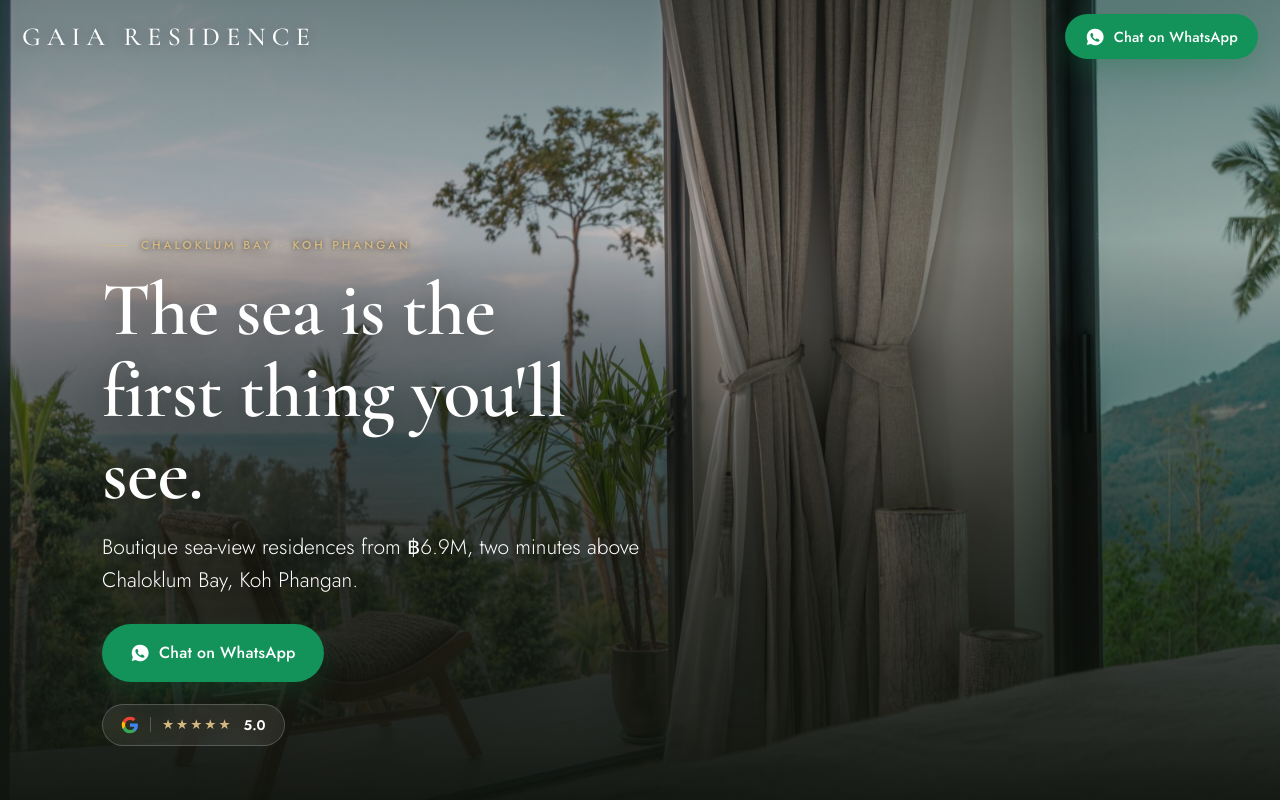
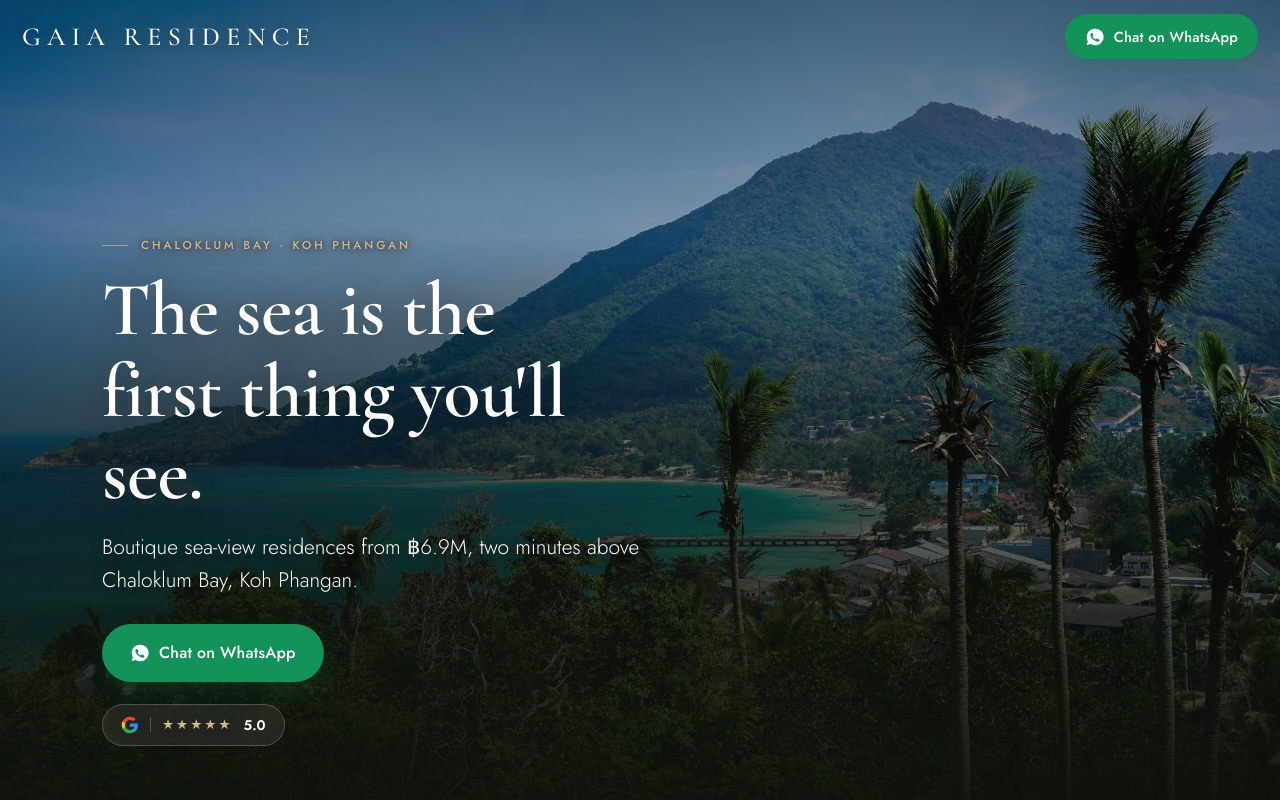
Before and after one commit to TomasPaulius/gaia-lander, a plain HTML site: page index.html in a window 1280 px wide. Shown: the top 800 px of the page. Drawn offline with nearby package versions, Linux system fonts and the light colour scheme.

Commit message:
A desktop hero -> bay photo (no longer duplicates section 2 chair shot)
Co-Authored-By: Claude Opus 4.8 <noreply@anthropic.com>

```diff
--- a/index.html
+++ b/index.html
@@ -374,10 +374,7 @@ header.scrolled .wordmark{color:var(--forest);text-shadow:none}
 
 <!-- ============ HERO ============ -->
 <section class="hero" data-ab="hero-lifestyle">
-  <picture>
-    <source media="(max-width:760px)" srcset="assets/hero-bay.jpg">
-    <img class="hero-bg" src="assets/hero-curtain.jpg" alt="Sea view over Chaloklum Bay from a Gaia residence on Koh Phangan" fetchpriority="high">
-  </picture>
+  <img class="hero-bg" src="assets/hero-bay.jpg" alt="Sea view over Chaloklum Bay from a Gaia residence on Koh Phangan" fetchpriority="high">
   <div class="hero-scrim"></div>
   <div class="hero-inner">
     <div class="eyebrow">Chaloklum Bay · Koh Phangan</div>
```
